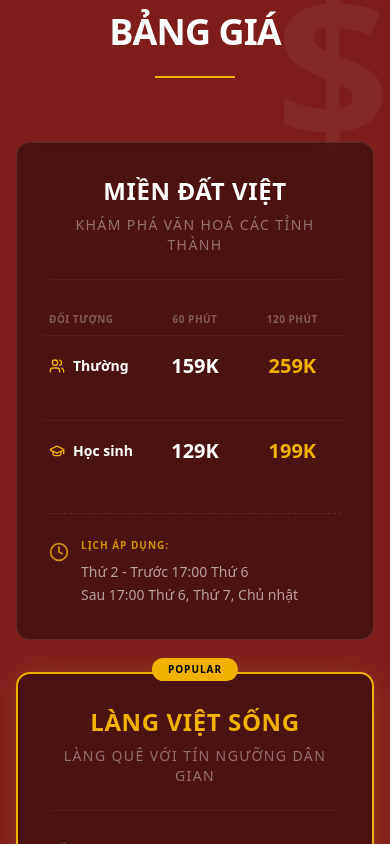
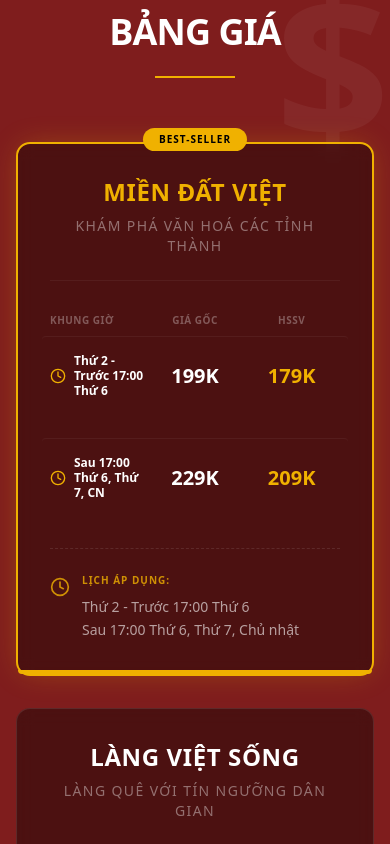
Before and after one commit to huytq-dev/dau-an-viet, a Next.js app: page /home in a window 390 px wide. Shown: the part 3400-4244 px from the top of the page. Built offline with nearby package versions, Linux system fonts and the light colour scheme; a web font is replaced by a local one.

Commit message:
Update: chỉnh sửa lại bảng giá và style khi hết lịch

```diff
--- a/public/locales/en/common.json
+++ b/public/locales/en/common.json
@@ -91,36 +91,40 @@
   },
   "pricing": {
     "subtitle": "PRICE LIST",
-    "title": "Price",
+    "title": "PRICING",
     "room1": {
       "name": "LANDS OF VIETNAM",
       "subtitle": "Discover Provincial Cultures",
-      "timings": ["60 minutes", "120 minutes"],
-      "regular": [159, 259],
-      "student": [129, 199],
+      "timings": ["Price", "Local student"],
+      "regular": [199, 179],
+      "student": [229, 209],
       "schedule": "Mon - Before 17:00 Fri\nFrom 17:00 Fri, Sat, Sun"
     },
     "room2": {
       "name": "LIVING VILLAGES",
       "subtitle": "Rural Vietnam & Folk Traditions",
-      "timings": ["60 minutes", "120 minutes"],
-      "regular": [139, 239],
-      "student": [99, 179],
+      "timings": ["Price", "Local student"],
+      "regular": [219, 199],
+      "student": [249, 229],
       "schedule": "Mon - Before 17:00 Fri\nFrom 17:00 Fri, Sat, Sun"
     },
     "room3": {
       "name": "TRADITIONAL CRAFTS",
       "subtitle": "Explore Vietnamese Craft Villages",
-      "timings": ["60 minutes", "120 minutes"],
-      "regular": [149, 249],
-      "student": [119, 189],
+      "timings": ["Price", "Local student"],
+      "regular": [149, 129],
+      "student": [179, 159],
       "schedule": "Mon - Before 17:00 Fri\nFrom 17:00 Fri, Sat, Sun"
     },
-    "audience": "Audience",
-    "regular": "Regular",
-    "student": "Student",
+    "audience": "Schedule",
+    "regular": "Mon - Before 17:00 Fri",
+    "student": "From 17:00 Fri, Sat, Sun",
     "scheduleLabel": "Schedule:",
-    "note": "* Prices may vary during holidays and special events"
+    "notes": [
+      "The student discount applies only to eligible student groups and is not valid after 9:00 PM.",
+      "Promotions cannot be combined.",
+      "A surcharge of 20,000 VND per player applies after 9:00 PM."
+    ]
   },
   "reviews": {
     "title": "CUSTOMER FEEDBACK",
--- a/public/locales/vi/common.json
+++ b/public/locales/vi/common.json
@@ -94,35 +94,38 @@
     "subtitle": "BẢNG GIÁ DỊCH VỤ",
     "title": "BẢNG GIÁ",
     "room1": {
-
       "name": "MIỀN ĐẤT VIỆT",
       "subtitle": "Khám Phá Văn Hoá Các Tỉnh Thành",
-      "timings": ["60 phút", "120 phút"],
-      "regular": [159, 259],
-      "student": [129, 199],
+      "timings": ["GIÁ GỐC", "HSSV"],
+      "regular": [199, 179],
+      "student": [229, 209],
       "schedule": "Thứ 2 - Trước 17:00 Thứ 6\nSau 17:00 Thứ 6, Thứ 7, Chủ nhật"
     },
     "room2": {
       "name": "LÀNG VIỆT SỐNG",
       "subtitle": "Làng Quê Với Tín Ngưỡng Dân Gian",
-      "timings": ["60 phút", "120 phút"],
-      "regular": [139, 239],
-      "student": [99, 179],
+      "timings": ["GIÁ GỐC", "HSSV"],
+      "regular": [219, 199],
+      "student": [249, 229],
       "schedule": "Thứ 2 - Trước 17:00 Thứ 6\nSau 17:00 Thứ 6, Thứ 7, Chủ nhật"
     },
     "room3": {
       "name": "LÀNG NGHỀ TRUYỀN THỐNG",
       "subtitle": "Khám Phá Các Làng Nghề Việt Nam",
-      "timings": ["60 phút", "120 phút"],
-      "regular": [149, 249],
-      "student": [119, 189],
+      "timings": ["GIÁ GỐC", "HSSV"],
+      "regular": [149, 129],
+      "student": [179, 159],
       "schedule": "Thứ 2 - Trước 17:00 Thứ 6\nSau 17:00 Thứ 6, Thứ 7, Chủ nhật"
     },
-    "audience": "Đối tượng",
-    "regular": "Thường",
-    "student": "Học sinh",
+    "audience": "Khung giờ",
+    "regular": "Thứ 2 - Trước 17:00 Thứ 6",
+    "student": "Sau 17:00 Thứ 6, Thứ 7, CN",
     "scheduleLabel": "Lịch áp dụng:",
-    "note": "* Giá có thể thay đổi vào các dịp lễ và sự kiện đặc biệt"
+    "notes": [
+      "Ưu đãi HSSV áp dụng cho nhóm khách HSSV trên, không áp dụng sau 21:00",
+      "Các ưu đãi không cộng gộp",
+      "Sau 21:00: phụ thu 20.000đ / người chơi"
+    ]
   },
   "reviews": {
     "title": "FEEDBACK KHÁCH HÀNG",
--- a/src/features/booking/components/booking-calendar.tsx
+++ b/src/features/booking/components/booking-calendar.tsx
@@ -7,6 +7,7 @@ import {
   CALENDAR_MAP,
   STATUS_BADGE_COLORS,
   STATUS_LABELS,
+  STATUS_TEXT_COLORS,
   formatPrice,
 } from "../data/booking-data"
 
@@ -116,8 +117,8 @@ export default function BookingCalendar({
               onClick={() => isClickable && onDateSelect(dateStr)}
               onKeyDown={(e) => e.key === 'Enter' && isClickable && onDateSelect(dateStr)}
               className={cn(
-                'relative border-b border-r border-[#991b1b]/20 min-h-[80px] sm:min-h-[105px] p-1.5 sm:p-2 flex flex-col gap-1 select-none',
-                isClickable && 'cursor-pointer hover:bg-white/[0.07] hover:ring-1 hover:ring-inset hover:ring-[#fcd34d]/25 transition-all duration-150',
+                'relative border-b border-r border-[#991b1b]/20 min-h-[80px] sm:min-h-[105px] p-1.5 sm:p-2 flex flex-col gap-1 select-none bg-white',
+                isClickable && 'cursor-pointer hover:bg-[#fcd34d]/10 hover:ring-1 hover:ring-inset hover:ring-[#fcd34d]/40 transition-all duration-150',
                 !isCurrentMonth && 'opacity-30',
               )}
             >
@@ -139,7 +140,7 @@ export default function BookingCalendar({
                 ) : (
                   <span className={cn(
                     'text-xs sm:text-sm font-semibold',
-                    isCurrentMonth ? 'text-[#fef3c7]' : 'text-[#fef3c7]/40'
+                    isCurrentMonth ? 'text-[#7f1d1d]' : 'text-[#7f1d1d]/40'
                   )}>
                     {date.getDate()}
                   </span>
@@ -149,12 +150,13 @@ export default function BookingCalendar({
               {/* Price + status */}
               {dayData && isCurrentMonth && (
                 <>
-                  <p className="text-[9px] sm:text-[10px] text-[#fef3c7]/60 text-center leading-tight">
+                  <p className="text-[9px] sm:text-[10px] text-gray-500 text-center leading-tight">
                     TỪ {formatPrice(dayData.basePrice)}
                   </p>
                   <div className={cn(
-                    'text-[9px] sm:text-[10px] text-white text-center py-0.5 rounded font-semibold mt-auto',
-                    STATUS_BADGE_COLORS[dayData.status]
+                    'text-[9px] sm:text-[10px] text-center py-0.5 rounded font-semibold mt-auto',
+                    STATUS_BADGE_COLORS[dayData.status],
+                    STATUS_TEXT_COLORS[dayData.status]
                   )}>
                     {STATUS_LABELS[dayData.status]}
                   </div>
--- a/src/features/booking/data/booking-data.ts
+++ b/src/features/booking/data/booking-data.ts
@@ -9,9 +9,16 @@ export const STATUS_LABELS: Record<AvailabilityStatus, string> = {
 
 export const STATUS_BADGE_COLORS: Record<AvailabilityStatus, string> = {
   good: 'bg-tone-olive-mid',
-  'selling-fast': 'bg-tone-gold-mid',
+  'selling-fast': 'bg-[#fcd34d]',
   'sold-out': 'bg-red-900',
   'off-sale': 'bg-gray-600',
+}
+
+export const STATUS_TEXT_COLORS: Record<AvailabilityStatus, string> = {
+  good: 'text-white',
+  'selling-fast': 'text-[#7f1d1d]',
+  'sold-out': 'text-white',
+  'off-sale': 'text-white',
 }
 
 export const STATUS_DOT_COLORS: Record<AvailabilityStatus, string> = {
--- a/src/features/home/landingPage/pricing-block.tsx
+++ b/src/features/home/landingPage/pricing-block.tsx
@@ -1,7 +1,7 @@
 'use client'
 
 import { useTranslation } from "react-i18next"
-import { Clock, GraduationCap, Users } from "lucide-react"
+import { Clock } from "lucide-react"
 import { AnimatedText } from "@/components/ui/animated-text"
 import { cn } from "@/lib/utils"
 import { useBooking } from "@/providers/booking-context"
@@ -20,7 +20,7 @@ export default function PricingBlock() {
       regularKey: 'pricing.room1.regular',
       studentKey: 'pricing.room1.student',
       scheduleKey: 'pricing.room1.schedule',
-      recommended: false,
+      recommended: true,
     },
     {
       id: 2,
@@ -30,7 +30,7 @@ export default function PricingBlock() {
       regularKey: 'pricing.room2.regular',
       studentKey: 'pricing.room2.student',
       scheduleKey: 'pricing.room2.schedule',
-      recommended: true,
+      recommended: false,
     },
     {
       id: 3,
@@ -92,7 +92,7 @@ export default function PricingBlock() {
                 {/* Recommended Badge */}
                 {room.recommended && (
                   <div className="absolute -top-4 left-1/2 -translate-x-1/2 px-4 py-1 bg-yellow-500 text-black text-[10px] font-black uppercase tracking-widest rounded-full">
-                    Popular
+                    BEST-SELLER
                   </div>
                 )}
 
@@ -129,21 +129,21 @@ export default function PricingBlock() {
                     <div>{Array.isArray(timings) ? timings[1] : ''}</div>
                   </div>
 
-                  {/* Regular Price Row */}
+                  {/* Mon-Fri before 17:00 Row */}
                   <div className="grid grid-cols-3 items-center py-4 border-t border-white/5 hover:bg-white/5 transition-colors px-2 -mx-2 rounded">
-                    <div className="flex items-center gap-2 text-white font-bold text-sm text-left">
-                      <Users className="w-4 h-4 text-yellow-500" />
-                      <span>{t('pricing.regular') || "Người lớn"}</span>
+                    <div className="flex items-center gap-2 text-white font-bold text-xs text-left leading-tight">
+                      <Clock className="w-4 h-4 text-yellow-500 shrink-0" />
+                      <span>{t('pricing.regular')}</span>
                     </div>
                     <div className="text-center text-xl font-bold text-white tabular-nums">{Array.isArray(regular) ? regular[0] : ''}K</div>
                     <div className="text-center text-xl font-bold text-yellow-500 tabular-nums">{Array.isArray(regular) ? regular[1] : ''}K</div>
                   </div>
 
-                  {/* Student Price Row */}
+                  {/* After 17:00 Fri / Weekend Row */}
                   <div className="grid grid-cols-3 items-center py-4 border-t border-white/5 hover:bg-white/5 transition-colors px-2 -mx-2 rounded">
-                    <div className="flex items-center gap-2 text-white font-bold text-sm text-left">
-                      <GraduationCap className="w-4 h-4 text-yellow-500" />
-                      <span>{t('pricing.student') || "HSSV"}</span>
+                    <div className="flex items-center gap-2 text-white font-bold text-xs text-left leading-tight">
+                      <Clock className="w-4 h-4 text-yellow-500 shrink-0" />
+                      <span>{t('pricing.student')}</span>
                     </div>
                     <div className="text-center text-xl font-bold text-white tabular-nums">{Array.isArray(student) ? student[0] : ''}K</div>
                     <div className="text-center text-xl font-bold text-yellow-500 tabular-nums">{Array.isArray(student) ? student[1] : ''}K</div>
@@ -182,11 +182,14 @@ export default function PricingBlock() {
 
         {/* Note Footer */}
         <div className="text-center mt-16 border-t border-white/5 pt-8 max-w-2xl mx-auto">
-          <p className="text-white/40 text-sm font-light italic mb-8">
-            <AnimatedText animationType="fade" dependencyKey={`${currentLanguage}-pricing-note`}>
-              * {t('pricing.note') || "Giá vé áp dụng cho một người chơi. Vui lòng mang thẻ HSSV để nhận ưu đãi."}
-            </AnimatedText>
-          </p>
+          <ul className="text-white/50 text-sm font-light text-left inline-block mb-8 space-y-2">
+            {(t('pricing.notes', { returnObjects: true }) as string[]).map((note, i) => (
+              <li key={i} className="flex items-start gap-2">
+                <span className="text-yellow-500 mt-0.5 shrink-0">–</span>
+                <span>{note}</span>
+              </li>
+            ))}
+          </ul>
           <button
             onClick={open}
             className="px-12 py-4 bg-yellow-500 text-black font-black uppercase tracking-widest hover:bg-yellow-400 transition-colors rounded-sm text-sm"
```
